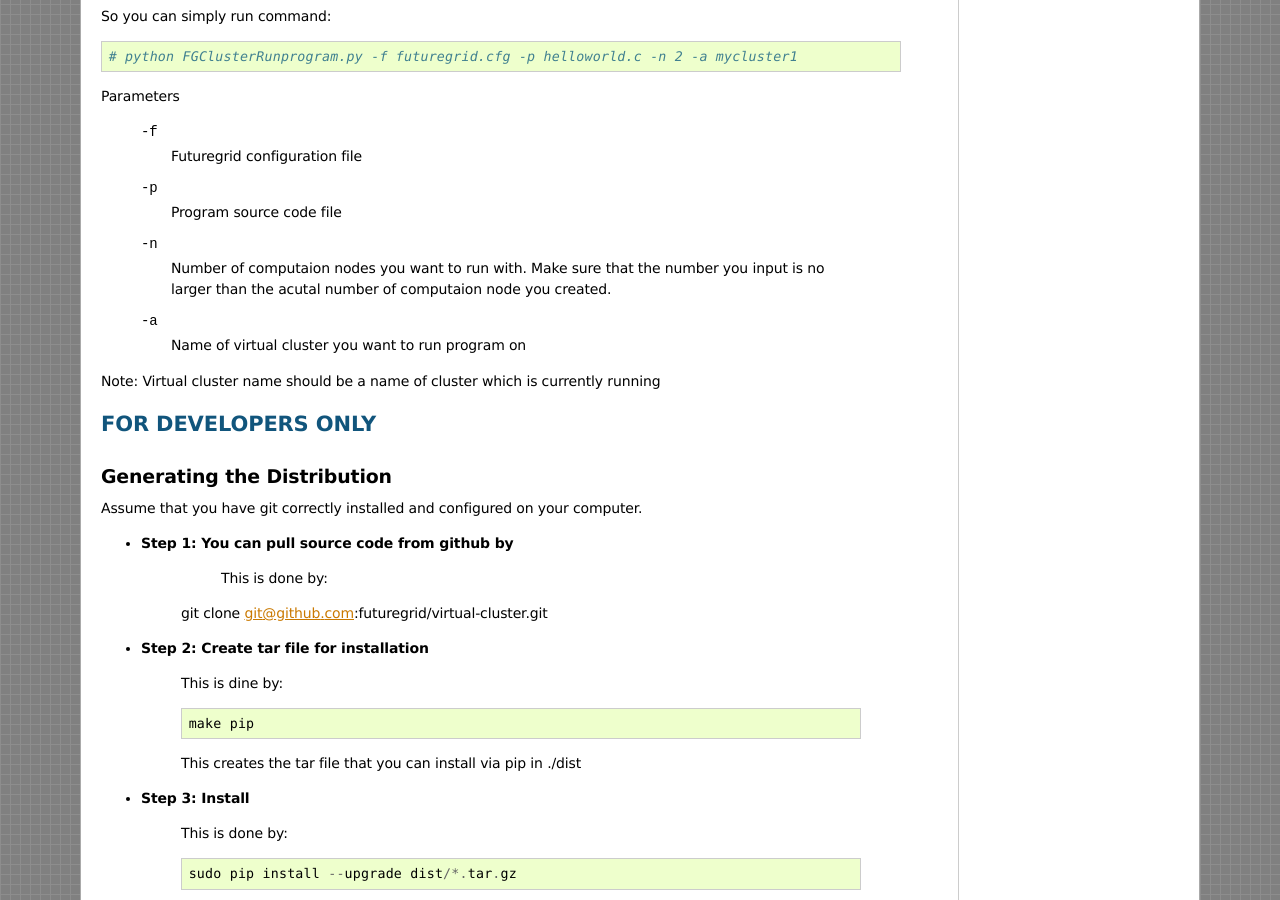
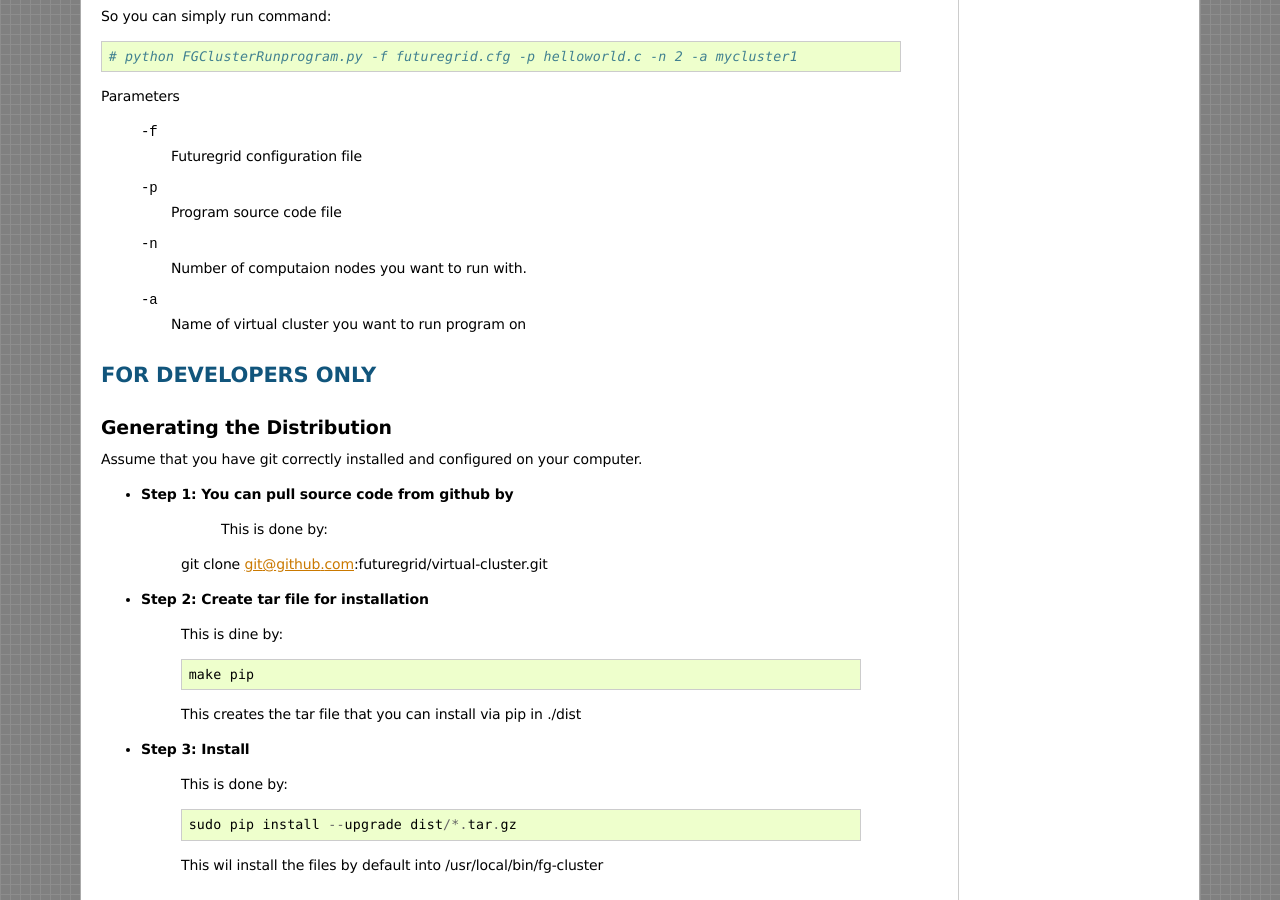
Before and after one commit to futuregrid/virtual-cluster, a Sphinx documentation site: the page built from doc/source/intro.rst, in a window 1280 px wide and 900 px high, scrolled down 7616 px. Built offline with Sphinx 7.4.7, drawn with Linux system fonts in a browser that asks for light colours; formulas are drawn with MathJax 3; pages that are not in the unit, such as notebooks, are missing from menus; some of the changed lines change nothing that is shown.

Commit message:
Update doc/source/intro.rst

```diff
--- a/doc/source/intro.rst
+++ b/doc/source/intro.rst
@@ -443,12 +443,12 @@
 
   -f	Futuregrid configuration file
   -p 	Program source code file
-  -n 	Number of computaion nodes you want to run with. Make sure that the number you input is no larger than the acutal number of computaion node you created.
+  -n 	Number of computaion nodes you want to run with.
   -a 	Name of virtual cluster you want to run program on
 
+.. note: Make sure that the number you input is no larger than the acutal number of computaion node you created.
 
-Note: Virtual cluster name should be a name of cluster which is
-currently running
+.. note: The virtual cluster name should be a name of cluster which is currently running
 
 
 FOR DEVELOPERS ONLY
```
